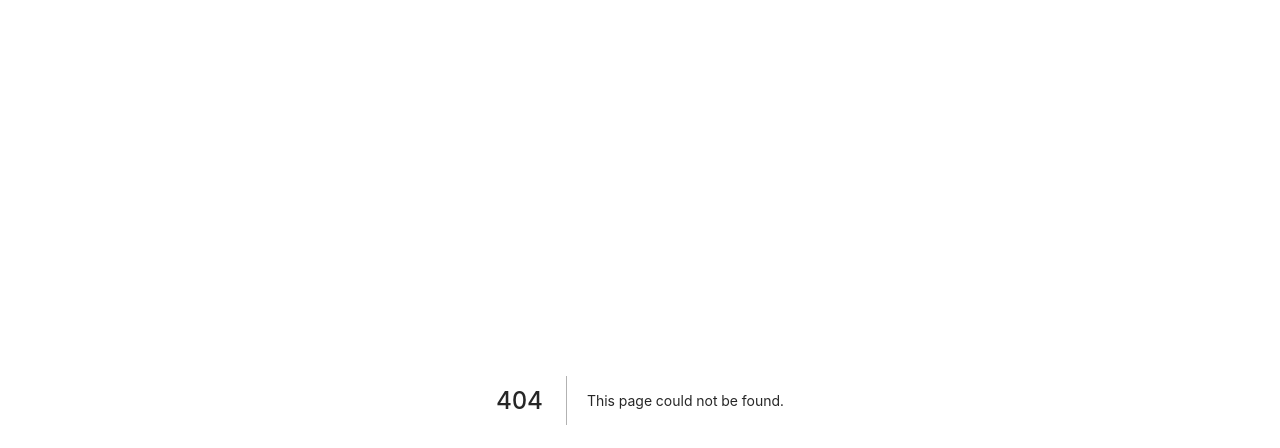
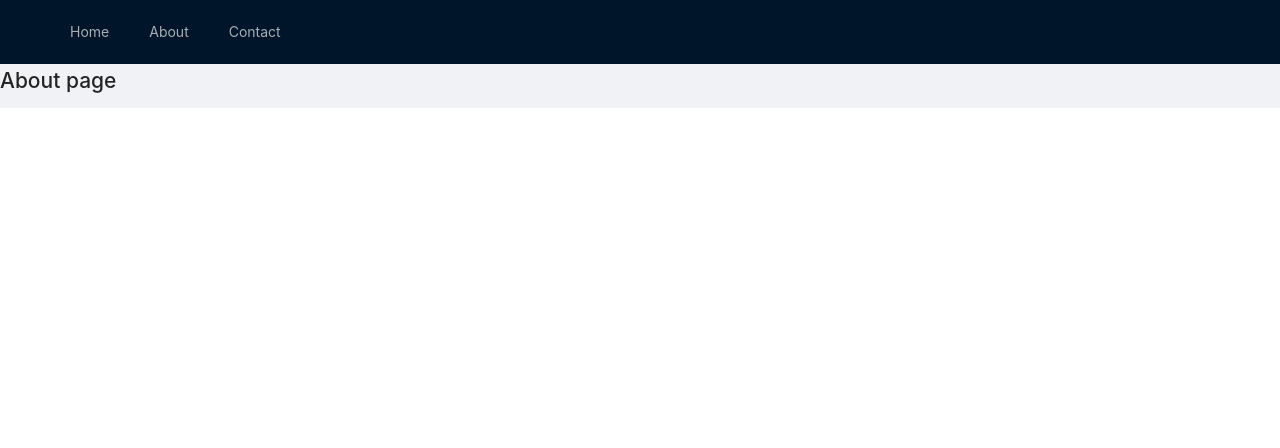
Before and after one commit to rgvillanueva28/rgvillanueva28.github.io.source-NextJS, a Next.js app: page /about in a window 1280 px wide. Before the commit this address had no page. Shown: the top 448 px of the page. Built offline with nearby package versions, Linux system fonts and the light colour scheme.

Commit message:
Added about and contact page

```diff
--- /dev/null
+++ b/pages/about.js
@@ -0,0 +1,9 @@
+import LayoutComponent from "../components/layout";
+
+export default function About() {
+  return (
+    <LayoutComponent>
+      <h1>About page</h1>
+    </LayoutComponent>
+  );
+}
```
Also changed, not shown: pages/contact.js (added, +9 -0 lines).
